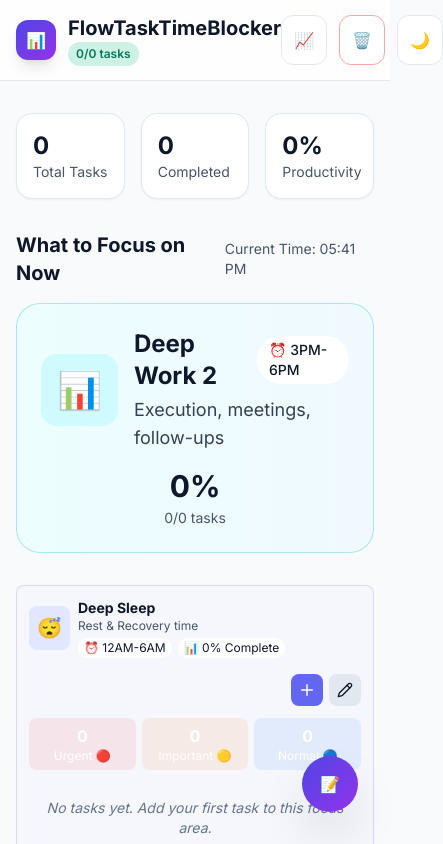
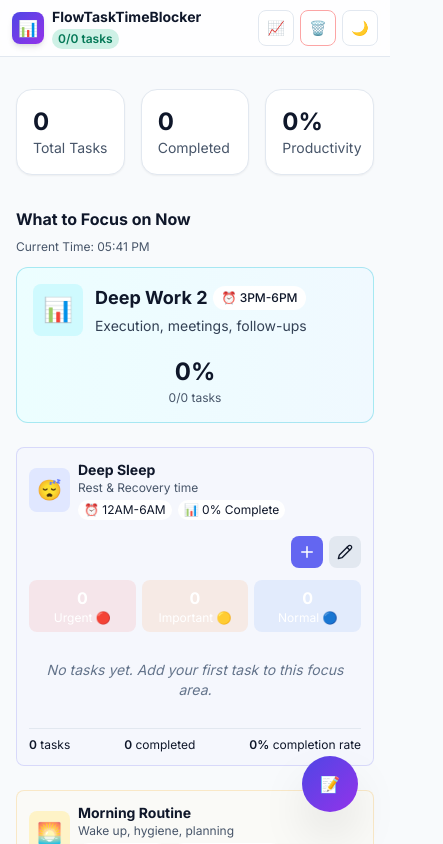
Before and after one commit to mohamed-faisal-salem/FlowTasksTimeBlocker-, a React (Vite) app: page / in a window 390 px wide. Shown: the top 844 px of the page, 443 px wide, since content can reach past the window. Built offline with nearby package versions, Linux system fonts and the light colour scheme.

Commit message:
crate FlowTaskTimeBlocker

```diff
--- a/App.tsx
+++ b/App.tsx
@@ -233,20 +233,22 @@ const handleSaveDailyReview = (rating: number, notes: string) => {
     <div className="min-h-screen bg-slate-50 dark:bg-slate-950 transition-colors">
       {/* Header */}
 <header className="sticky top-0 z-30 bg-white/80 dark:bg-slate-950/80 backdrop-blur-md border-b border-slate-200 dark:border-slate-800">
-        <div className="max-w-7xl mx-auto px-4 h-20 flex items-center justify-between">
-          <div className="flex items-center gap-3">
-            <div className="w-10 h-10 rounded-xl bg-gradient-to-br from-indigo-600 to-purple-600 text-white flex items-center justify-center shadow-lg">
+  <div className="max-w-7xl mx-auto px-3 sm:px-4 h-14 sm:h-20 flex items-center justify-between">
+    <div className="flex items-center gap-2 sm:gap-3 min-w-0 flex-1">
+      <div className="w-8 h-8 sm:w-10 sm:h-10 rounded-lg sm:rounded-xl bg-gradient-to-br from-indigo-600 to-purple-600 text-white flex items-center justify-center shadow-md sm:shadow-lg shrink-0">
         📊
       </div>
-            <div>
-              <h1 className="text-xl font-bold text-slate-900 dark:text-white">FlowTaskTimeBlocker</h1>
+      <div className="min-w-0 flex-1">
+        <h1 className="text-sm sm:text-xl font-bold text-slate-900 dark:text-white truncate">
+          FlowTaskTimeBlocker
+        </h1>
         {todayStat && (
-  <div className="flex items-center gap-2 text-xs">
-    <span className="px-2 py-1 rounded-full bg-emerald-500/20 text-emerald-700 dark:text-emerald-400 font-semibold">
+          <div className="flex items-center gap-1 sm:gap-2 mt-0.5">
+            <span className="px-1.5 py-0.5 sm:px-2 sm:py-1 rounded-full bg-emerald-500/20 text-emerald-700 dark:text-emerald-400 font-semibold text-xs whitespace-nowrap">
               {completedTasks}/{totalTasks} tasks
             </span>
             {todayStat.dailyRating && (
-      <span className="px-2 py-1 rounded-full bg-yellow-500/20 text-yellow-700 dark:text-yellow-400 font-semibold">
+              <span className="px-1.5 py-0.5 sm:px-2 sm:py-1 rounded-full bg-yellow-500/20 text-yellow-700 dark:text-yellow-400 font-semibold text-xs whitespace-nowrap">
                 ★ {todayStat.dailyRating}/10
               </span>
             )}
@@ -255,18 +257,18 @@ const handleSaveDailyReview = (rating: number, notes: string) => {
       </div>
     </div>
 
-          <div className="flex items-center gap-3">
+    <div className="flex items-center gap-1.5 sm:gap-3 shrink-0">
       <Tooltip text="Analytics Dashboard">
         <button
           onClick={() => setShowStats(true)}
-                className="p-3 rounded-xl bg-white dark:bg-slate-900 border border-slate-200 dark:border-slate-800 hover:shadow-lg transition-all hover:scale-105"
+          className="w-9 h-9 sm:w-11 sm:h-11 flex items-center justify-center rounded-lg sm:rounded-xl bg-white dark:bg-slate-900 border border-slate-200 dark:border-slate-800 hover:shadow-md sm:hover:shadow-lg transition-all hover:scale-105 active:scale-95 text-sm sm:text-base"
+          aria-label="Analytics Dashboard"
         >
           📈
         </button>
       </Tooltip>
 
-{/* في Header بعد زر التيمي */}
-{/* Clear All Data Button - النسخة النهائية */}
+      {/* Clear All Data Button */}
       <Tooltip text="Clear All Data (Reset Everything)">
         <button
           onClick={() => {
@@ -302,7 +304,8 @@ const handleSaveDailyReview = (rating: number, notes: string) => {
               }, 100);
             }
           }}
-    className="p-3 rounded-xl bg-white dark:bg-slate-900 border border-red-300 dark:border-red-800 hover:shadow-lg transition-all hover:scale-105 hover:bg-red-50 dark:hover:bg-red-900/30"
+          className="w-9 h-9 sm:w-11 sm:h-11 flex items-center justify-center rounded-lg sm:rounded-xl bg-white dark:bg-slate-900 border border-red-300 dark:border-red-800 hover:shadow-md sm:hover:shadow-lg transition-all hover:scale-105 active:scale-95 hover:bg-red-50 dark:hover:bg-red-900/30 text-sm sm:text-base"
+          aria-label="Clear All Data"
         >
           🗑️
         </button>
@@ -311,7 +314,8 @@ const handleSaveDailyReview = (rating: number, notes: string) => {
       <Tooltip text={theme === 'dark' ? 'Switch to Light Mode' : 'Switch to Dark Mode'}>
         <button
           onClick={() => setTheme(theme === 'dark' ? 'light' : 'dark')}
-                className="p-3 rounded-xl bg-white dark:bg-slate-900 border border-slate-200 dark:border-slate-800 hover:shadow-lg transition-all hover:scale-105"
+          className="w-9 h-9 sm:w-11 sm:h-11 flex items-center justify-center rounded-lg sm:rounded-xl bg-white dark:bg-slate-900 border border-slate-200 dark:border-slate-800 hover:shadow-md sm:hover:shadow-lg transition-all hover:scale-105 active:scale-95 text-sm sm:text-base"
+          aria-label="Toggle Theme"
         >
           {theme === 'dark' ? '🌞' : '🌙'}
         </button>
@@ -338,12 +342,13 @@ const handleSaveDailyReview = (rating: number, notes: string) => {
             <div className="text-sm text-slate-600 dark:text-slate-400">Productivity</div>
           </div>
         </div>
-
 {/* What to Focus on Now */}
-        <div className="mb-8">
-          <div className="flex items-center justify-between mb-4">
-            <h2 className="text-xl font-bold text-slate-900 dark:text-white">What to Focus on Now</h2>
-            <div className="text-sm text-slate-600 dark:text-slate-400">
+<div className="mb-6 sm:mb-8">
+  <div className="flex flex-col sm:flex-row sm:items-center justify-between gap-2 mb-3 sm:mb-4">
+    <h2 className="text-base sm:text-xl font-bold text-slate-900 dark:text-white">
+      What to Focus on Now
+    </h2>
+    <div className="text-xs sm:text-sm text-slate-600 dark:text-slate-400">
       Current Time: {new Date().toLocaleTimeString([], { hour: '2-digit', minute: '2-digit' })}
     </div>
   </div>
@@ -354,7 +359,7 @@ const handleSaveDailyReview = (rating: number, notes: string) => {
     const completionRate = totalSectorTasks > 0 ? Math.round((completedSectorTasks / totalSectorTasks) * 100) : 0;
 
     return (
-              <div className={`rounded-3xl p-6 border transition-all ${
+      <div className={`rounded-xl sm:rounded-2xl p-4 sm:p-6 border transition-all ${
         currentSector.color === 'amber' ? 'border-amber-500/30 bg-gradient-to-r from-amber-50 to-orange-50 dark:from-amber-950/30 dark:to-orange-950/30' :
         currentSector.color === 'blue' ? 'border-blue-500/30 bg-gradient-to-r from-blue-50 to-cyan-50 dark:from-blue-950/30 dark:to-cyan-950/30' :
         currentSector.color === 'emerald' ? 'border-emerald-500/30 bg-gradient-to-r from-emerald-50 to-green-50 dark:from-emerald-950/30 dark:to-green-950/30' :
@@ -364,9 +369,9 @@ const handleSaveDailyReview = (rating: number, notes: string) => {
         currentSector.color === 'purple' ? 'border-purple-500/30 bg-gradient-to-r from-purple-50 to-pink-50 dark:from-purple-950/30 dark:to-pink-950/30' :
         'border-slate-500/30 bg-gradient-to-r from-slate-50 to-gray-50 dark:from-slate-950/30 dark:to-gray-950/30'
       }`}>
-                <div className="flex flex-col md:flex-row md:items-center justify-between gap-4">
-                  <div className="flex items-center gap-4">
-                    <div className={`text-4xl p-4 rounded-2xl ${
+        <div className="flex flex-col sm:flex-row sm:items-center justify-between gap-3 sm:gap-4">
+          <div className="flex items-center gap-3 sm:gap-4 min-w-0">
+            <div className={`text-2xl sm:text-4xl p-2.5 sm:p-4 rounded-lg sm:rounded-2xl ${
               currentSector.color === 'amber' ? 'bg-amber-100 dark:bg-amber-900/40' :
               currentSector.color === 'blue' ? 'bg-blue-100 dark:bg-blue-900/40' :
               currentSector.color === 'emerald' ? 'bg-emerald-100 dark:bg-emerald-900/40' :
@@ -375,33 +380,37 @@ const handleSaveDailyReview = (rating: number, notes: string) => {
               currentSector.color === 'indigo' ? 'bg-indigo-100 dark:bg-indigo-900/40' :
               currentSector.color === 'purple' ? 'bg-purple-100 dark:bg-purple-900/40' :
               'bg-slate-100 dark:bg-slate-900/40'
-                    }`}>
+            } shrink-0`}>
               {currentSector.icon}
             </div>
-                    <div>
-                      <div className="flex items-center gap-2 mb-1">
-                        <h3 className="text-2xl font-bold text-slate-900 dark:text-white">{currentSector.label}</h3>
-                        <span className="px-3 py-1 rounded-full bg-white dark:bg-slate-800 text-sm font-medium">
+            <div className="min-w-0 flex-1">
+              <div className="flex flex-wrap items-center gap-1.5 sm:gap-2 mb-1">
+                <h3 className="text-lg sm:text-2xl font-bold text-slate-900 dark:text-white truncate">
+                  {currentSector.label}
+                </h3>
+                <span className="px-2 py-1 sm:px-3 sm:py-1 rounded-full bg-white dark:bg-slate-800 text-xs sm:text-sm font-medium whitespace-nowrap">
                   ⏰ {currentSector.idealTime}
                 </span>
               </div>
-                      <p className="text-lg text-slate-700 dark:text-slate-300">{currentSector.description}</p>
+              <p className="text-sm sm:text-lg text-slate-700 dark:text-slate-300 line-clamp-1 sm:line-clamp-none">
+                {currentSector.description}
+              </p>
             </div>
           </div>
 
-                  <div className="text-center">
-                    <div className="text-3xl font-bold text-slate-900 dark:text-white mb-1">
+          <div className="text-center sm:text-right mt-2 sm:mt-0 shrink-0">
+            <div className="text-2xl sm:text-3xl font-bold text-slate-900 dark:text-white mb-0.5">
               {completionRate}%
             </div>
-                    <div className="text-sm text-slate-600 dark:text-slate-400">
+            <div className="text-xs sm:text-sm text-slate-600 dark:text-slate-400 whitespace-nowrap">
               {completedSectorTasks}/{totalSectorTasks} tasks
             </div>
           </div>
         </div>
 
         {totalSectorTasks > 0 && (
-                  <div className="mt-6">
-                    <div className="h-3 bg-white/50 dark:bg-slate-800/50 rounded-full overflow-hidden">
+          <div className="mt-4 sm:mt-6">
+            <div className="h-2 sm:h-3 bg-white/50 dark:bg-slate-800/50 rounded-full overflow-hidden">
               <div
                 className={`h-full transition-all duration-1000 ${
                   currentSector.color === 'amber' ? 'bg-gradient-to-r from-amber-500 to-orange-500' :
@@ -421,7 +430,7 @@ const handleSaveDailyReview = (rating: number, notes: string) => {
       </div>
     );
   })() : (
-            <div className="text-center py-8 text-slate-500 italic">
+    <div className="text-center py-4 sm:py-8 text-slate-500 italic text-sm sm:text-base">
       No focus area found for current time
     </div>
   )}
```
Lines whose indentation alone changed are shown as unchanged.
